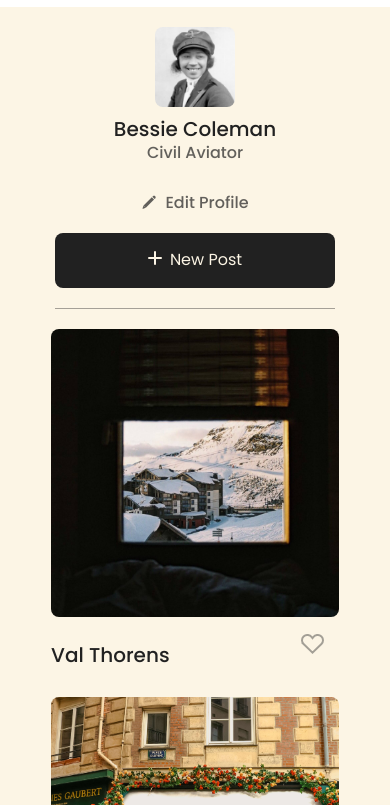
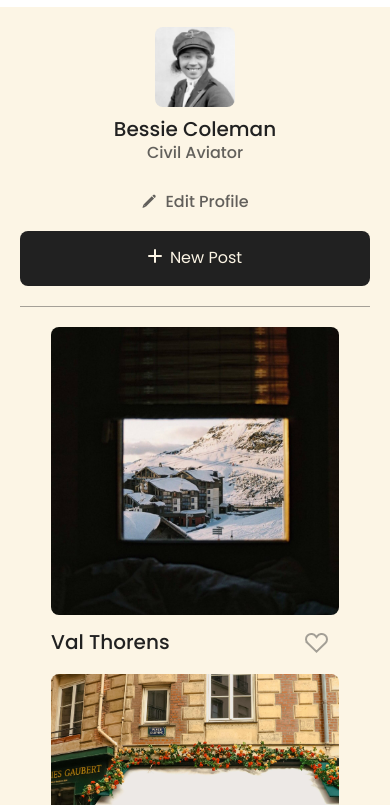
Before and after one commit to JMitchell2417/se_project_spots, a plain HTML site: page index.html in a window 390 px wide. Shown: the part 39-844 px from the top of the page. Drawn offline with Linux system fonts and the light colour scheme.

Commit message:
New Update

```diff
--- a/blocks/card.css
+++ b/blocks/card.css
@@ -22,6 +22,8 @@
   display: -webkit-box;
   -webkit-box-orient: vertical;
   -webkit-line-clamp: 3;
+  white-space: nowrap;
+  text-overflow: ellipsis;
   width: 100%;
 }
 
@@ -32,7 +34,6 @@
   background: transparent;
   cursor: pointer;
   min-width: 40px;
-  min-height: 40px;
   display: flex;
   align-items: flex-start;
 }
@@ -53,9 +54,4 @@
     -webkit-line-clamp: 3;
     width: 100%;
   }
-
-  .card__like-btn {
-    min-width: 44px;
-    min-height: 44px;
-  }
 }
--- a/blocks/profile.css
+++ b/blocks/profile.css
@@ -42,6 +42,7 @@
   text-overflow: ellipsis;
   -webkit-line-clamp: 3;
   -webkit-box-orient: vertical;
+  white-space: nowrap;
   max-width: 420px;
 }
 
@@ -54,6 +55,7 @@
   display: -webkit-box;
   overflow: hidden;
   text-overflow: ellipsis;
+  white-space: nowrap;
   -webkit-line-clamp: 3;
   -webkit-box-orient: vertical;
   max-width: 420px;
@@ -72,6 +74,7 @@
   transition: 200ms;
   opacity: 0.7;
   cursor: pointer;
+  padding: 0;
 }
 
 .profile__edit-btn:hover {
@@ -91,7 +94,6 @@
 @media screen and (max-width: 627px) {
   .profile {
     flex-direction: column;
-    width: 80%;
     align-items: center;
     text-align: center;
     padding-top: 20px;
```
Also changed, not shown: 1 other file.
